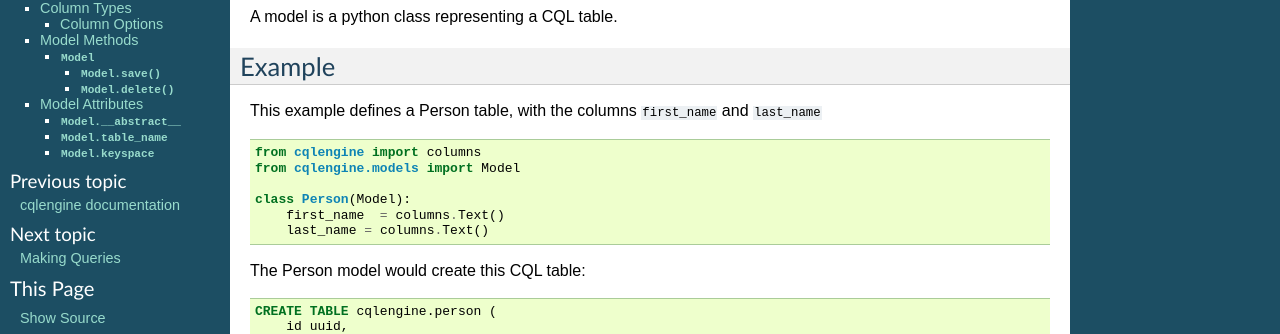
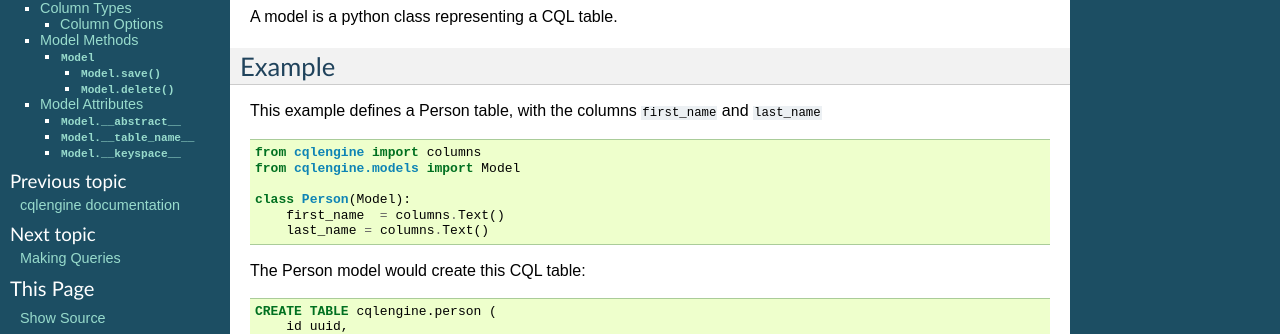
Before and after one commit to datastax/python-driver, a Sphinx documentation site: the page built from docs/topics/models.rst, in a window 1280 px wide and 900 px high. Shown: the part 122-456 px from the top of the window. Built offline with Sphinx 7.4.7, drawn with Linux system fonts in a browser that asks for light colours; formulas are drawn with MathJax 3; some of the changed text lies outside the part shown.

```diff
--- a/docs/topics/models.rst
+++ b/docs/topics/models.rst
@@ -138,10 +138,10 @@ Model Attributes
 
         *Optional.* Indicates that this model is only intended to be used as a base class for other models. You can't create tables for abstract models, but checks around schema validity are skipped during class construction.
 
-    .. attribute:: Model.table_name
+    .. attribute:: Model.__table_name__
 
         *Optional.* Sets the name of the CQL table for this model. If left blank, the table name will be the name of the model, with it's module name as it's prefix. Manually defined table names are not inherited.
 
-    .. attribute:: Model.keyspace
+    .. attribute:: Model.__keyspace__
 
         *Optional.* Sets the name of the keyspace used by this model. Defaulst to cqlengine
```
